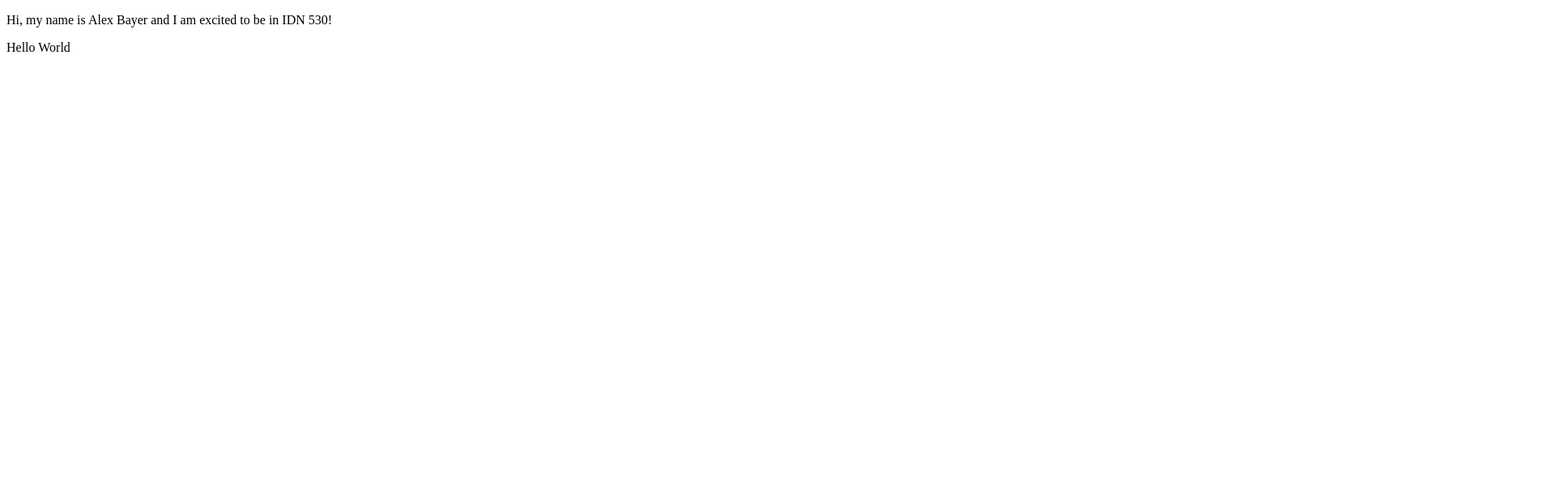
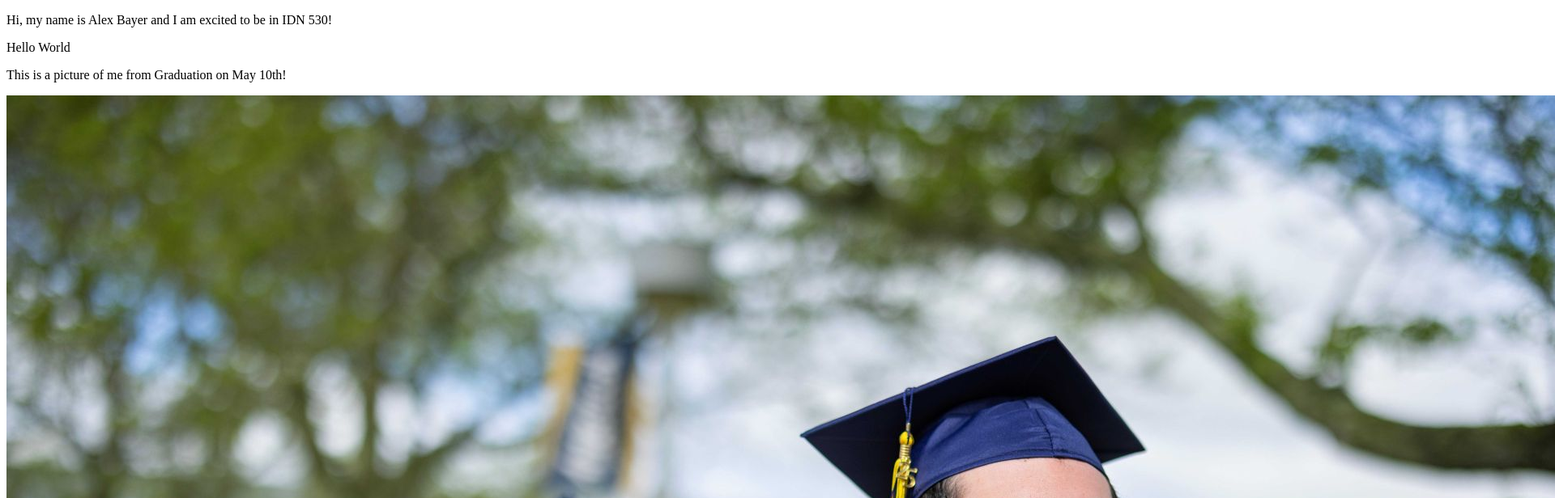
Before and after one commit to bayale/bayale.github.io, a plain HTML site: page index.html in a window 1280 px wide. Shown: the top 616 px of the page at 81% size, 1920 px wide, since content can reach past the window. Drawn offline with Linux system fonts and the light colour scheme.

Commit message:
Added image

```diff
--- a/index.html
+++ b/index.html
@@ -9,6 +9,8 @@
 
     <p>Hi, my name is Alex Bayer and I am excited to be in IDN 530!</p>
     <p>Hello World</p>
+    <p>This is a picture of me from Graduation on May 10th!</p>
+    <img src="Images/alex-grad-photo-2.jpg" alt="Image of Alex Bayer on Saturday, May 10th, at Quinnipic Univeristy during commencement">
 
 </body>
 </html>
```
Also changed, not shown: Images/alex-grad-photo-2.jpg (added).
